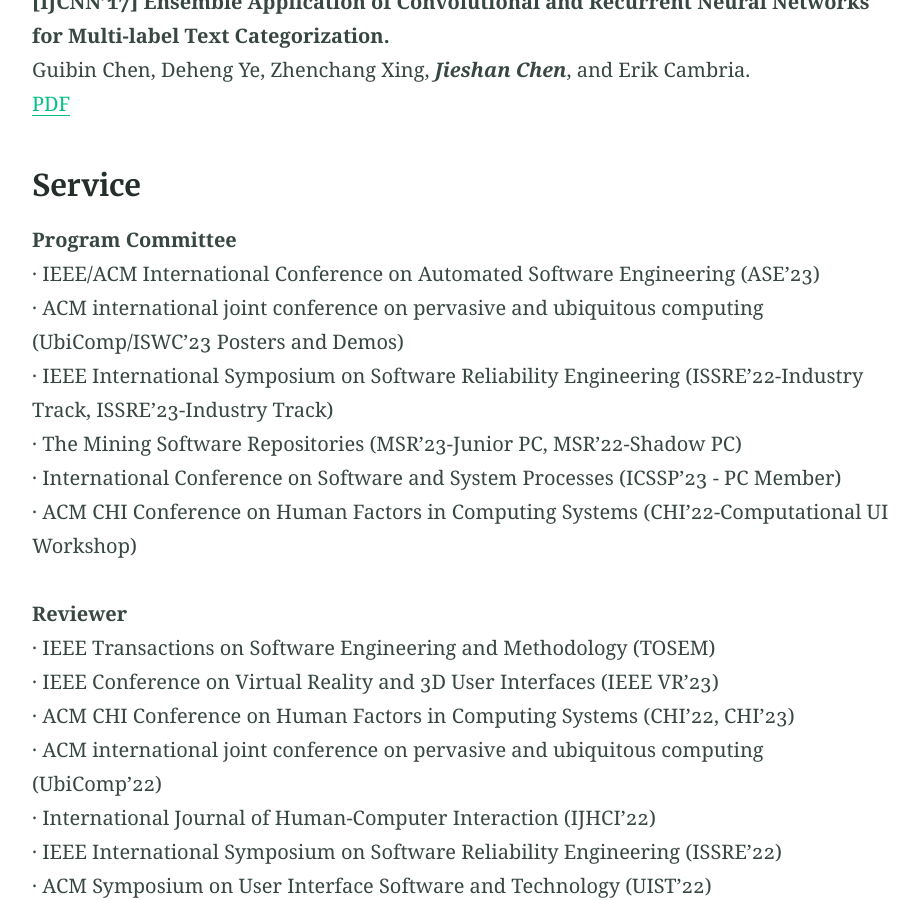
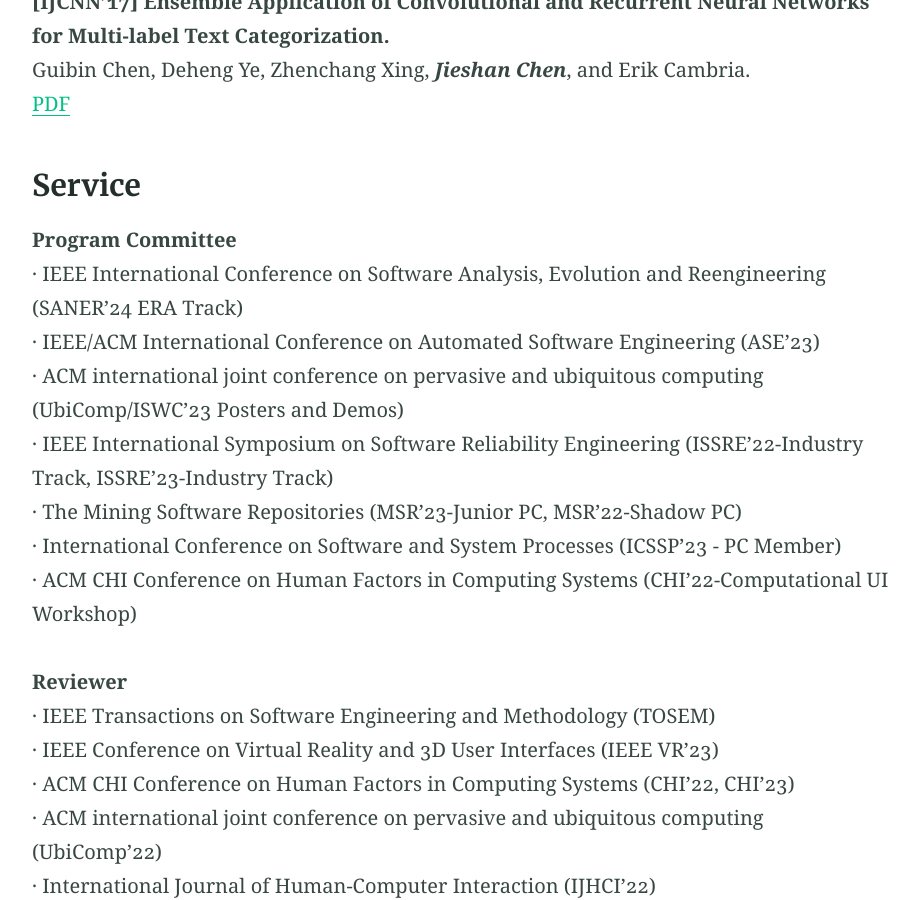
Before and after one commit to chenjshnn/chenjshnn.github.io, a Jekyll site: the page built from index.md, in a window 1280 px wide and 900 px high, scrolled down 3064 px. Shown: the whole window, without its empty margins (176-1095 px from the left). Built offline with Jekyll 4.4.1, drawn with Linux system fonts in a browser that asks for light colours.

Commit message:
Update index.md

```diff
--- a/index.md
+++ b/index.md
@@ -75,6 +75,7 @@ Guibin Chen, Deheng Ye, Zhenchang Xing, ***Jieshan Chen***, and Erik Cambria. <b
 ### Service
 
 **Program Committee** <br />
+· IEEE International Conference on Software Analysis, Evolution and Reengineering (SANER'24 ERA Track) <br />
 · IEEE/ACM International Conference on Automated Software Engineering (ASE'23) <br />
 · ACM international joint conference on pervasive and ubiquitous computing (UbiComp/ISWC'23 Posters and Demos) <br />
 · IEEE International Symposium on Software Reliability Engineering (ISSRE'22-Industry Track, ISSRE'23-Industry Track) <br />
```
